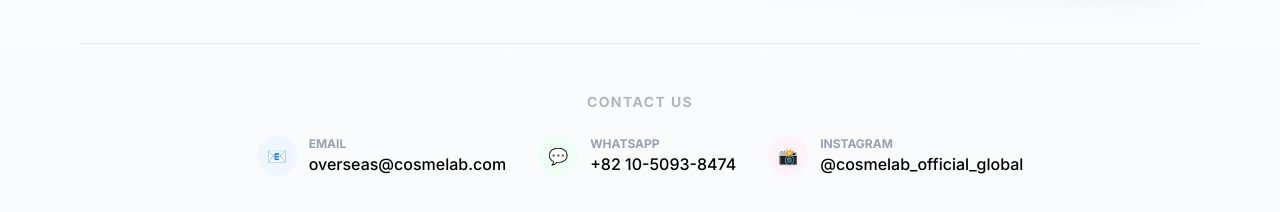
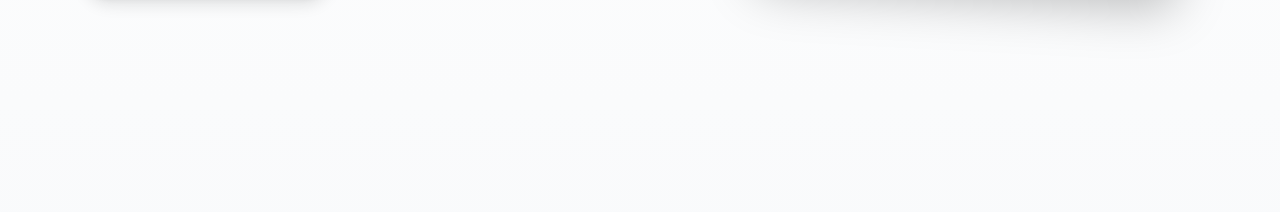
Before and after one commit to Daunan/cosmelab-web-B2B, a Next.js app: page /en in a window 1280 px wide. Shown: the part 558-770 px from the top of the page. Built offline with nearby package versions, Linux system fonts and the light colour scheme.

Commit message:
Remove_Contact_and_Brand_Guide_for_B2B

```diff
--- a/components/Quiz.tsx
+++ b/components/Quiz.tsx
@@ -321,15 +321,7 @@ export default function Quiz({ locale }: QuizProps) {
                                                 <ShoppingBag className="w-5 h-5 mr-2" />
                                                 {t.buyingLink}
                                             </a>
-                                            <a
-                                                href={BRAND_INTRODUCE_URL}
-                                                target="_blank"
-                                                rel="noreferrer"
-                                                className="flex-1 min-w-[160px] inline-flex items-center justify-center px-6 py-4 bg-white text-black border-2 border-black font-medium rounded-xl hover:bg-gray-50 transition-colors"
-                                            >
-                                                <span className="mr-2">📄</span>
-                                                {t.brandFile}
-                                            </a>
+
                                         </div>
                                     </div>
                                 </div>
@@ -346,33 +338,7 @@ export default function Quiz({ locale }: QuizProps) {
 
             </AnimatePresence>
 
-            {/* Contact Footer */}
-            <footer className="mt-20 border-t border-gray-200 pt-12 w-full text-center text-gray-500">
-                <h3 className="text-sm font-bold uppercase tracking-widest mb-6 opacity-50">{t.contact}</h3>
-                <div className="flex flex-col md:flex-row justify-center gap-8 items-center">
-                    <div className="flex items-center gap-3">
-                        <span className="w-10 h-10 rounded-full bg-blue-50 flex items-center justify-center text-blue-600">📧</span>
-                        <div className="text-left">
-                            <div className="text-xs uppercase font-bold text-gray-400">Email</div>
-                            <a href="mailto:overseas@cosmelab.com" className="text-black font-medium hover:text-blue-600">overseas@cosmelab.com</a>
-                        </div>
-                    </div>
-                    <div className="flex items-center gap-3">
-                        <span className="w-10 h-10 rounded-full bg-green-50 flex items-center justify-center text-green-600">💬</span>
-                        <div className="text-left">
-                            <div className="text-xs uppercase font-bold text-gray-400">WhatsApp</div>
-                            <a href="https://wa.me/821050938474" className="text-black font-medium hover:text-green-600">+82 10-5093-8474</a>
-                        </div>
-                    </div>
-                    <div className="flex items-center gap-3">
-                        <span className="w-10 h-10 rounded-full bg-pink-50 flex items-center justify-center text-pink-600">📸</span>
-                        <div className="text-left">
-                            <div className="text-xs uppercase font-bold text-gray-400">Instagram</div>
-                            <a href="https://www.instagram.com/cosmelab_official_global/" target="_blank" rel="noopener noreferrer" className="text-black font-medium hover:text-pink-600">@cosmelab_official_global</a>
-                        </div>
-                    </div>
-                </div>
-            </footer>
+
         </div>
     );
 }
```
